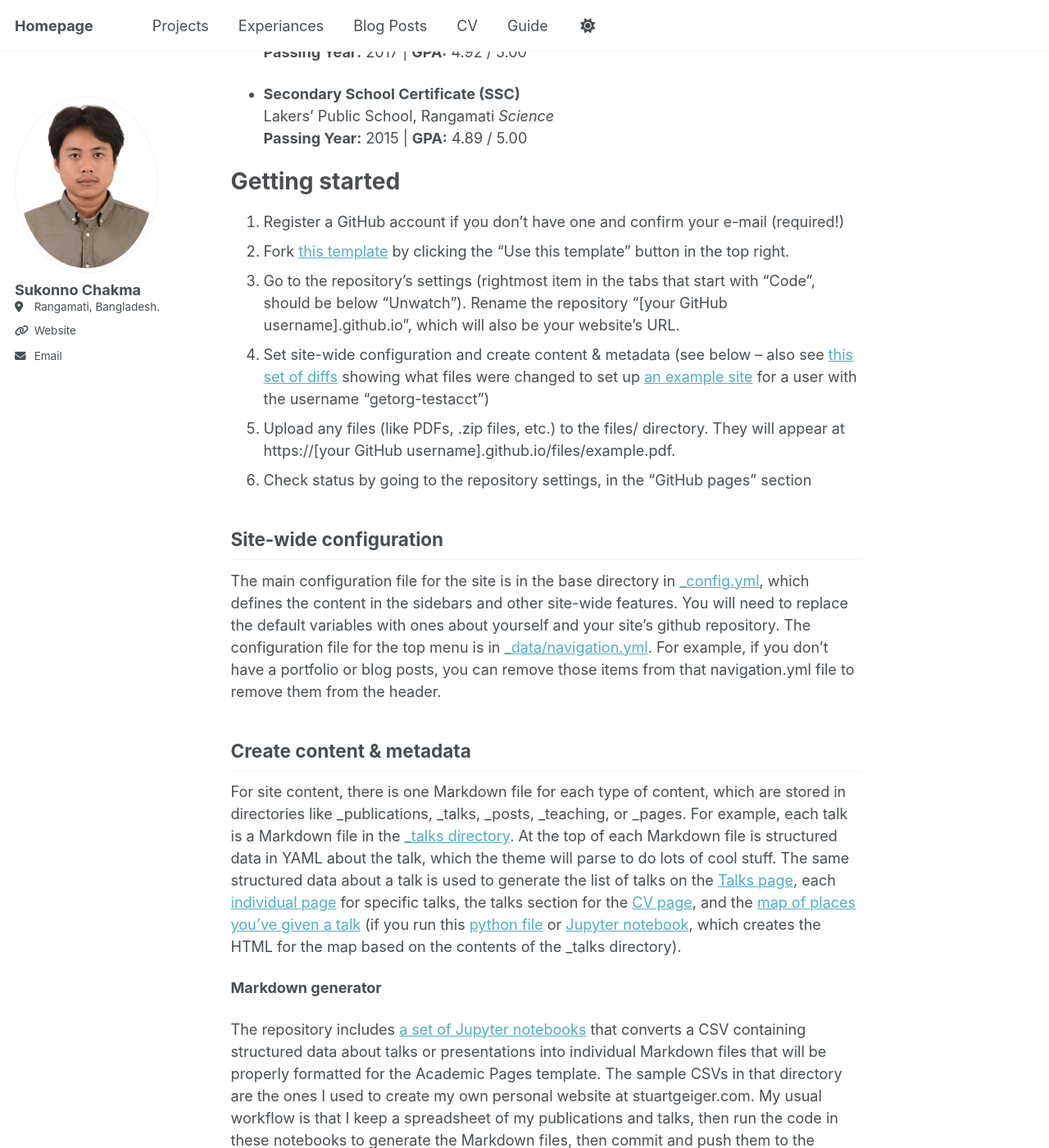
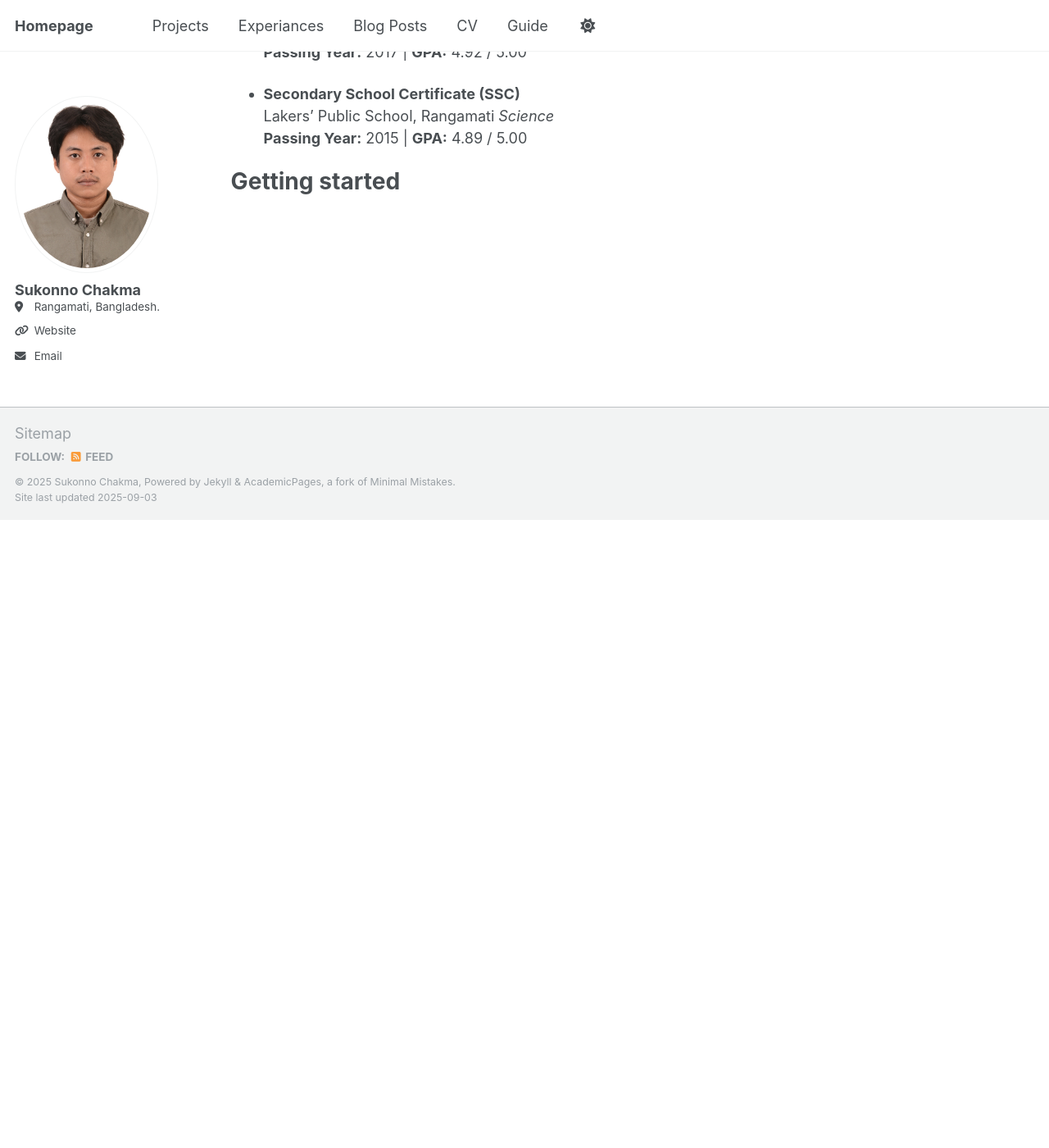
Before and after one commit to Sukonno-Chakma/Sukonno-Chakma.github.io, a Jekyll site: the page built from _pages/about.md, in a window 1280 px wide and 1400 px high, scrolled down 882 px. Shown: the whole window at 82% size. Built offline with Jekyll 4.4.1, drawn with Linux system fonts in a browser that asks for light colours; a script that is not in the unit is left out; after the commit the page ends 1516 px from its top, so only the background shows below that; some of the changed text lies outside the part shown.

Commit message:
Update about.md

```diff
--- a/_pages/about.md
+++ b/_pages/about.md
@@ -39,33 +39,3 @@
 
 Getting started
 ======
-1. Register a GitHub account if you don't have one and confirm your e-mail (required!)
-1. Fork [this template](https://github.com/academicpages/academicpages.github.io) by clicking the "Use this template" button in the top right.
-1. Go to the repository's settings (rightmost item in the tabs that start with "Code", should be below "Unwatch"). Rename the repository "[your GitHub username].github.io", which will also be your website's URL.
-1. Set site-wide configuration and create content & metadata (see below -- also see [this set of diffs](http://archive.is/3TPas) showing what files were changed to set up [an example site](https://getorg-testacct.github.io) for a user with the username "getorg-testacct")
-1. Upload any files (like PDFs, .zip files, etc.) to the files/ directory. They will appear at https://[your GitHub username].github.io/files/example.pdf.
-1. Check status by going to the repository settings, in the "GitHub pages" section
-
-Site-wide configuration
-------
-The main configuration file for the site is in the base directory in [_config.yml](https://github.com/academicpages/academicpages.github.io/blob/master/_config.yml), which defines the content in the sidebars and other site-wide features. You will need to replace the default variables with ones about yourself and your site's github repository. The configuration file for the top menu is in [_data/navigation.yml](https://github.com/academicpages/academicpages.github.io/blob/master/_data/navigation.yml). For example, if you don't have a portfolio or blog posts, you can remove those items from that navigation.yml file to remove them from the header.
-
-Create content & metadata
-------
-For site content, there is one Markdown file for each type of content, which are stored in directories like _publications, _talks, _posts, _teaching, or _pages. For example, each talk is a Markdown file in the [_talks directory](https://github.com/academicpages/academicpages.github.io/tree/master/_talks). At the top of each Markdown file is structured data in YAML about the talk, which the theme will parse to do lots of cool stuff. The same structured data about a talk is used to generate the list of talks on the [Talks page](https://academicpages.github.io/talks), each [individual page](https://academicpages.github.io/talks/2012-03-01-talk-1) for specific talks, the talks section for the [CV page](https://academicpages.github.io/cv), and the [map of places you've given a talk](https://academicpages.github.io/talkmap.html) (if you run this [python file](https://github.com/academicpages/academicpages.github.io/blob/master/talkmap.py) or [Jupyter notebook](https://github.com/academicpages/academicpages.github.io/blob/master/talkmap.ipynb), which creates the HTML for the map based on the contents of the _talks directory).
-
-**Markdown generator**
-
-The repository includes [a set of Jupyter notebooks](https://github.com/academicpages/academicpages.github.io/tree/master/markdown_generator
-) that converts a CSV containing structured data about talks or presentations into individual Markdown files that will be properly formatted for the Academic Pages template. The sample CSVs in that directory are the ones I used to create my own personal website at stuartgeiger.com. My usual workflow is that I keep a spreadsheet of my publications and talks, then run the code in these notebooks to generate the Markdown files, then commit and push them to the GitHub repository.
-
-How to edit your site's GitHub repository
-------
-Many people use a git client to create files on their local computer and then push them to GitHub's servers. If you are not familiar with git, you can directly edit these configuration and Markdown files directly in the github.com interface. Navigate to a file (like [this one](https://github.com/academicpages/academicpages.github.io/blob/master/_talks/2012-03-01-talk-1.md) and click the pencil icon in the top right of the content preview (to the right of the "Raw | Blame | History" buttons). You can delete a file by clicking the trashcan icon to the right of the pencil icon. You can also create new files or upload files by navigating to a directory and clicking the "Create new file" or "Upload files" buttons.
-
-Example: editing a Markdown file for a talk
-![Editing a Markdown file for a talk](/images/editing-talk.png)
-
-For more info
-------
-More info about configuring Academic Pages can be found in [the guide](https://academicpages.github.io/markdown/), the [growing wiki](https://github.com/academicpages/academicpages.github.io/wiki), and you can always [ask a question on GitHub](https://github.com/academicpages/academicpages.github.io/discussions). The [guides for the Minimal Mistakes theme](https://mmistakes.github.io/minimal-mistakes/docs/configuration/) (which this theme was forked from) might also be helpful.
```
